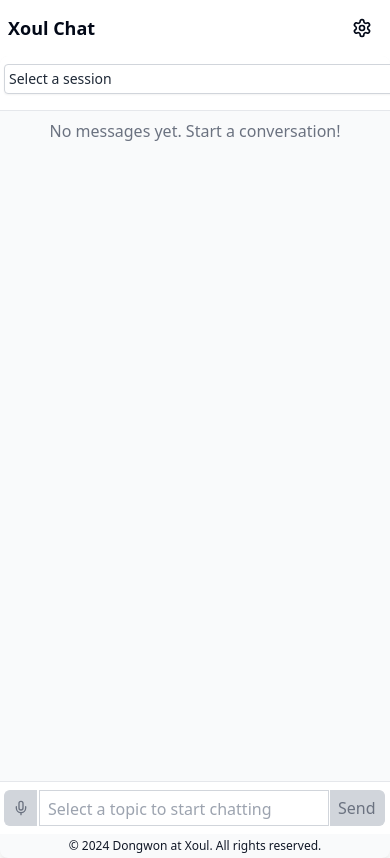
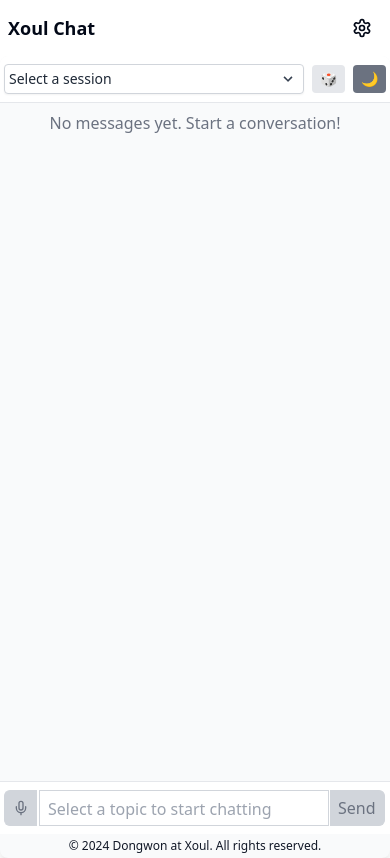
Before and after one commit to dom7kim/xoul-chat, a Next.js app: page / in a window 390 px wide. Built offline with nearby package versions, Linux system fonts and the light colour scheme.

Commit message:
make the session selection box reponsive to the mobile environment.

```diff
--- a/src/app/components/ChatRoom.js
+++ b/src/app/components/ChatRoom.js
@@ -9,7 +9,7 @@
   const [messages, setMessages] = useState([]);
   const [selectedSession, setSelectedSession] = useState('');
   const [selectedQuestion, setSelectedQuestion] = useState('');
-  const [darkMode, setDarkMode] = useState(false);
+  const [darkMode, setDarkMode] = useState(true);
   const [isTyping, setIsTyping] = useState(false);
   const chatContainerRef = useRef(null);
 
@@ -197,11 +197,13 @@
       <div className={`px-1 py-2 ${
         darkMode ? 'bg-gray-700 border-gray-600' : 'bg-white border-gray-200'
       } border-b`}>
-        <div className="flex justify-between items-center mb-2">
+        <div className="flex flex-col gap-2">
+          <div className="flex items-center space-x-2">
+            <div className="relative flex-grow">
               <select
                 value={selectedSession}
                 onChange={handleSessionChange}
-            className={`flex-grow p-1 pr-8 text-sm border rounded shadow-sm focus:ring appearance-none ${
+                className={`w-full p-1 pr-8 text-sm border rounded shadow-sm focus:ring appearance-none ${
                   darkMode
                     ? 'bg-gray-700 text-white border-gray-600 focus:border-blue-400 focus:ring-blue-300'
                     : 'bg-white text-gray-800 border-gray-300 focus:border-blue-500 focus:ring-blue-200'
@@ -212,7 +214,15 @@
                   <option key={session} value={session}>{session}</option>
                 ))}
               </select>
-          <div className="flex items-center space-x-2 ml-2">
+              <div className={`pointer-events-none absolute inset-y-0 right-0 flex items-center px-2 ${
+                darkMode ? 'text-white' : 'text-gray-700'
+              }`}>
+                <svg className="fill-current h-4 w-4" xmlns="http://www.w3.org/2000/svg" viewBox="0 0 20 20">
+                  <path d="M9.293 12.95l.707.707L15.657 8l-1.414-1.414L10 10.828 5.757 6.586 4.343 8z"/>
+                </svg>
+              </div>
+            </div>
+            <div className="flex items-center space-x-2">
               <button
                 onClick={selectRandomTopic}
                 className={`px-2 py-1 text-sm rounded ${
@@ -233,8 +243,9 @@
               </button>
             </div>
           </div>
+
           {selectedSession && (
-        <div className="relative flex items-center space-x-2">
+            <div className="flex items-center space-x-2">
               <div className="relative flex-grow">
                 <select
                   value={selectedQuestion}
@@ -258,6 +269,7 @@
                   </svg>
                 </div>
               </div>
+              <div className="flex items-center space-x-2">
                 <button
                   onClick={handleStartOver}
                   className={`px-2 py-1 text-sm rounded ${
@@ -279,7 +291,9 @@
                   } transition-colors`}
                 />
               </div>
+            </div>
           )}
+        </div>
       </div>
       <div ref={chatContainerRef} className="flex flex-col flex-grow overflow-hidden">
         <div className="flex-grow overflow-y-auto">
```
Lines whose indentation alone changed are shown as unchanged.
